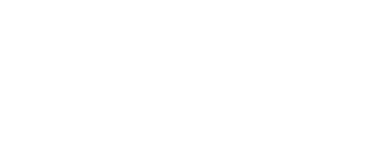
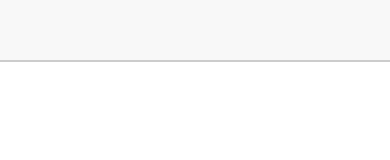
Before and after one commit to dermeck/react-native-playground, a React Native app in the folder techstack/: screen / in a window 390 px wide. Shown: the top 160 px of the page. Built offline with nearby package versions, Linux system fonts and the light colour scheme.

Commit message:
simple header

```diff
--- a/techstack/src/App.js
+++ b/techstack/src/App.js
@@ -3,11 +3,14 @@
 import { Provider } from 'react-redux';
 import { createStore } from 'redux';
 import reducers from'./reducers';
+import { Header } from './components/common';
 
 const App = () => {
     return (
         <Provider store={createStore(reducers)}>
-            <View />
+            <View>
+                <Header headertext="Tech Stack"/>
+            </View>
         </Provider>
     );
 };
--- a/techstack/src/reducers/index.js
+++ b/techstack/src/reducers/index.js
@@ -1,4 +1,4 @@
-import { combineReducers} from 'redux'
+import { combineReducers} from 'redux';
 
 export default combineReducers(
     {
```
